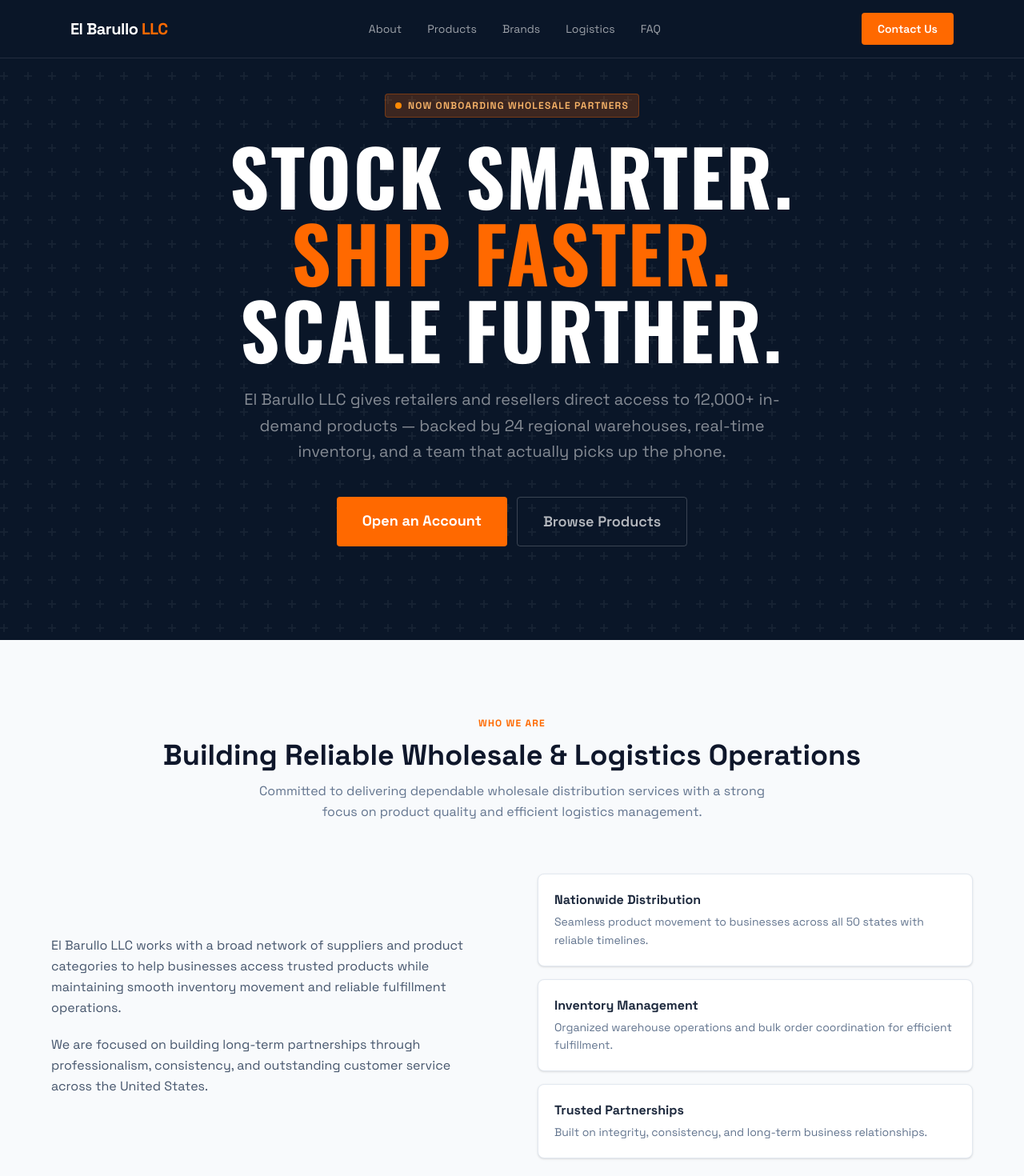
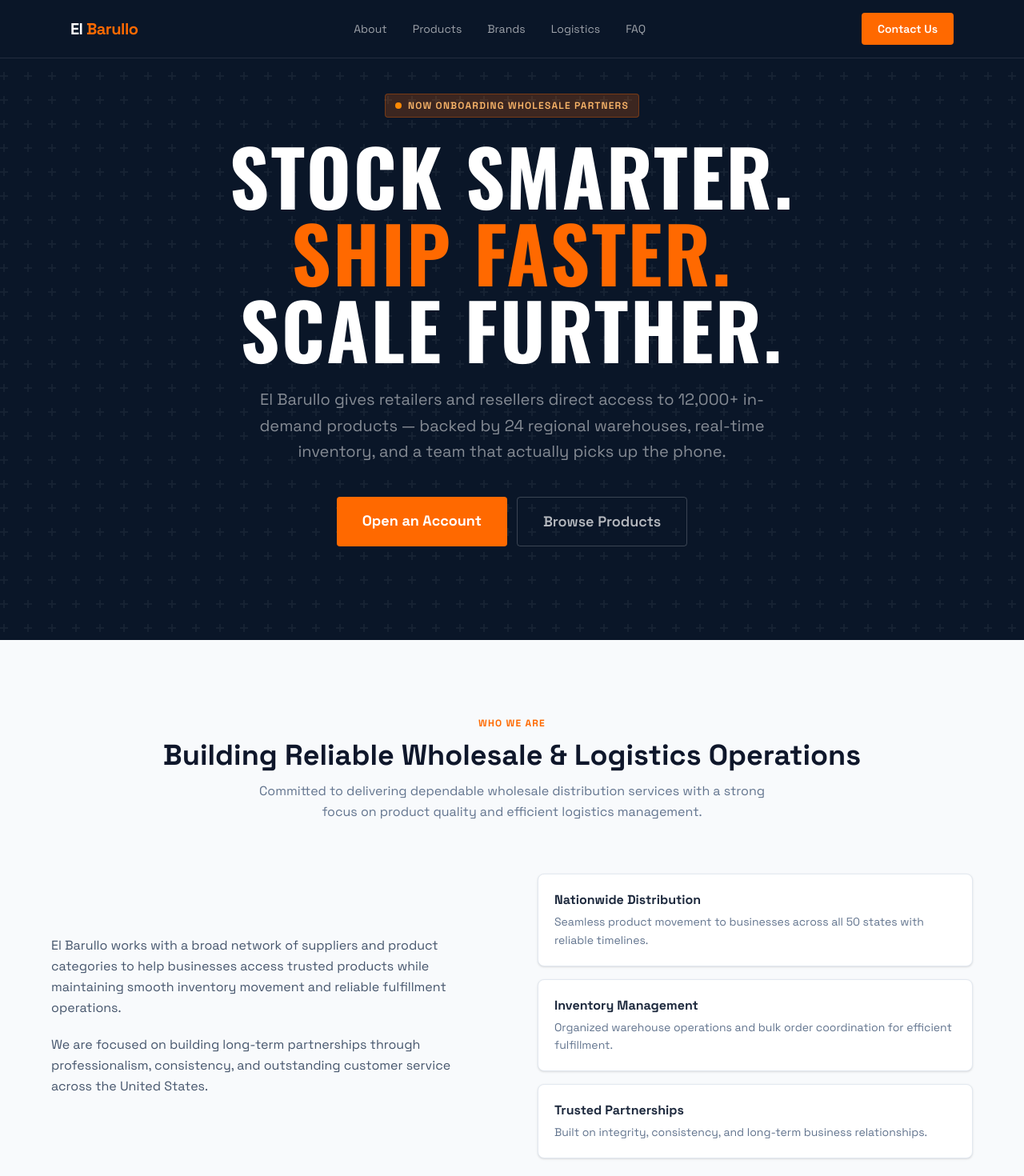
Before and after one commit to nelsonanaya1001-glitch/acme-landing, a Next.js app: page / in a window 1280 px wide. Shown: the top 1470 px of the page at 80% size. Built offline with nearby package versions, Linux system fonts and the light colour scheme.

Commit message:
Rename to El Barullo, remove LLC

```diff
--- a/app/layout.tsx
+++ b/app/layout.tsx
@@ -21,9 +21,9 @@
 });
 
 export const metadata: Metadata = {
-  title: "El Barullo LLC — Trusted Wholesale Distribution Partner",
+  title: "El Barullo — Trusted Wholesale Distribution Partner",
   description:
-    "El Barullo LLC connects retailers and resellers with premium consumer goods — fast fulfillment, transparent pricing, and relationships built to last.",
+    "El Barullo connects retailers and resellers with premium consumer goods — fast fulfillment, transparent pricing, and relationships built to last.",
 };
 
 export default function RootLayout({
--- a/app/page.tsx
+++ b/app/page.tsx
@@ -175,7 +175,7 @@
       <nav className="fixed top-0 w-full z-50 bg-[#0a1628] border-b border-white/10">
         <div className="max-w-6xl mx-auto px-6 py-4 flex items-center justify-between">
           <span className="text-xl font-black text-white tracking-tight">
-            El Barullo<span className="text-orange-500"> LLC</span>
+            El <span className="text-orange-500">Barullo</span>
           </span>
           <div className="hidden md:flex gap-8 text-sm text-white/60">
             <a href="#about"     className="hover:text-white transition-colors">About</a>
@@ -212,7 +212,7 @@
             Scale Further.
           </h1>
           <p className="text-white/50 text-lg md:text-xl leading-relaxed mb-10 max-w-2xl mx-auto">
-            El Barullo LLC gives retailers and resellers direct access to 12,000+ in-demand
+            El Barullo gives retailers and resellers direct access to 12,000+ in-demand
             products — backed by 24 regional warehouses, real-time inventory, and a team
             that actually picks up the phone.
           </p>
@@ -241,7 +241,7 @@
           <div className="grid md:grid-cols-2 gap-16 items-center">
             <div>
               <p className="text-slate-600 leading-relaxed mb-5">
-                El Barullo LLC works with a broad network of suppliers and product categories
+                El Barullo works with a broad network of suppliers and product categories
                 to help businesses access trusted products while maintaining smooth
                 inventory movement and reliable fulfillment operations.
               </p>
@@ -342,7 +342,7 @@
                 Third-Party Logistics (3PL) means outsourcing your storage, fulfillment, and shipping operations to a specialized partner — so you can focus on growing your business instead of managing warehouses.
               </p>
               <p className="text-white/50 leading-relaxed">
-                El Barullo LLC acts as your 3PL provider: we receive your inventory, store it in our regional warehouses, pick and pack orders as they come in, and ship directly to your customers — all under your brand.
+                El Barullo acts as your 3PL provider: we receive your inventory, store it in our regional warehouses, pick and pack orders as they come in, and ship directly to your customers — all under your brand.
               </p>
             </div>
             {/* Right — how it works steps */}
@@ -432,7 +432,7 @@
       <footer className="bg-[#0a1628] border-t border-white/10 py-10 px-6">
         <div className="max-w-6xl mx-auto flex flex-col md:flex-row justify-between items-center gap-6 text-sm text-white/40">
           <span className="text-lg font-black text-white tracking-tight">
-            El Barullo<span className="text-orange-500"> LLC</span>
+            El <span className="text-orange-500">Barullo</span>
           </span>
           <div className="flex flex-wrap justify-center gap-6">
             <a href="#about"     className="hover:text-white transition-colors">About</a>
@@ -441,7 +441,7 @@
             <a href="#logistics" className="hover:text-white transition-colors">Logistics</a>
             <a href="#faq"       className="hover:text-white transition-colors">FAQ</a>
           </div>
-          <p>© {new Date().getFullYear()} El Barullo LLC. All rights reserved.</p>
+          <p>© {new Date().getFullYear()} El Barullo. All rights reserved.</p>
         </div>
       </footer>
 
```
